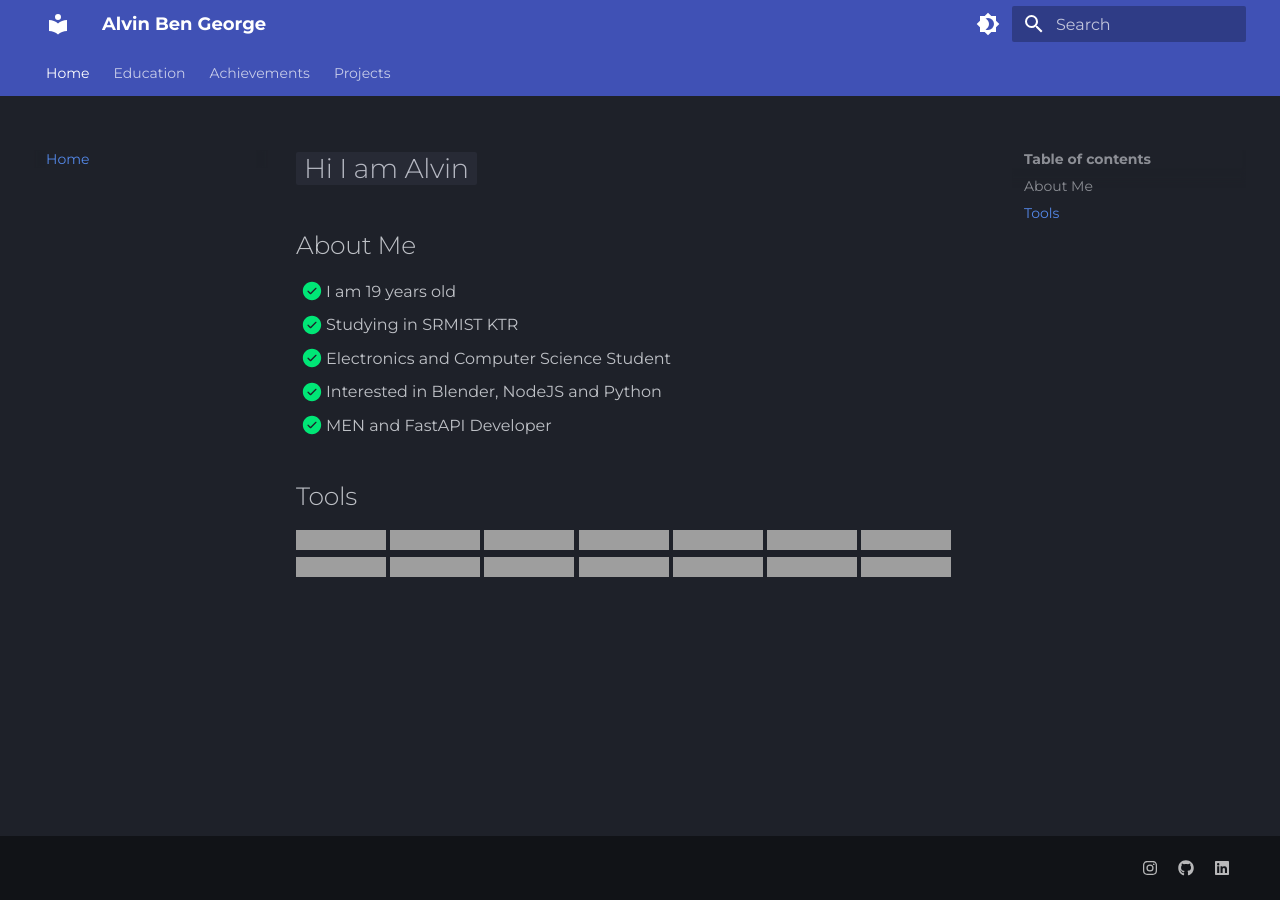
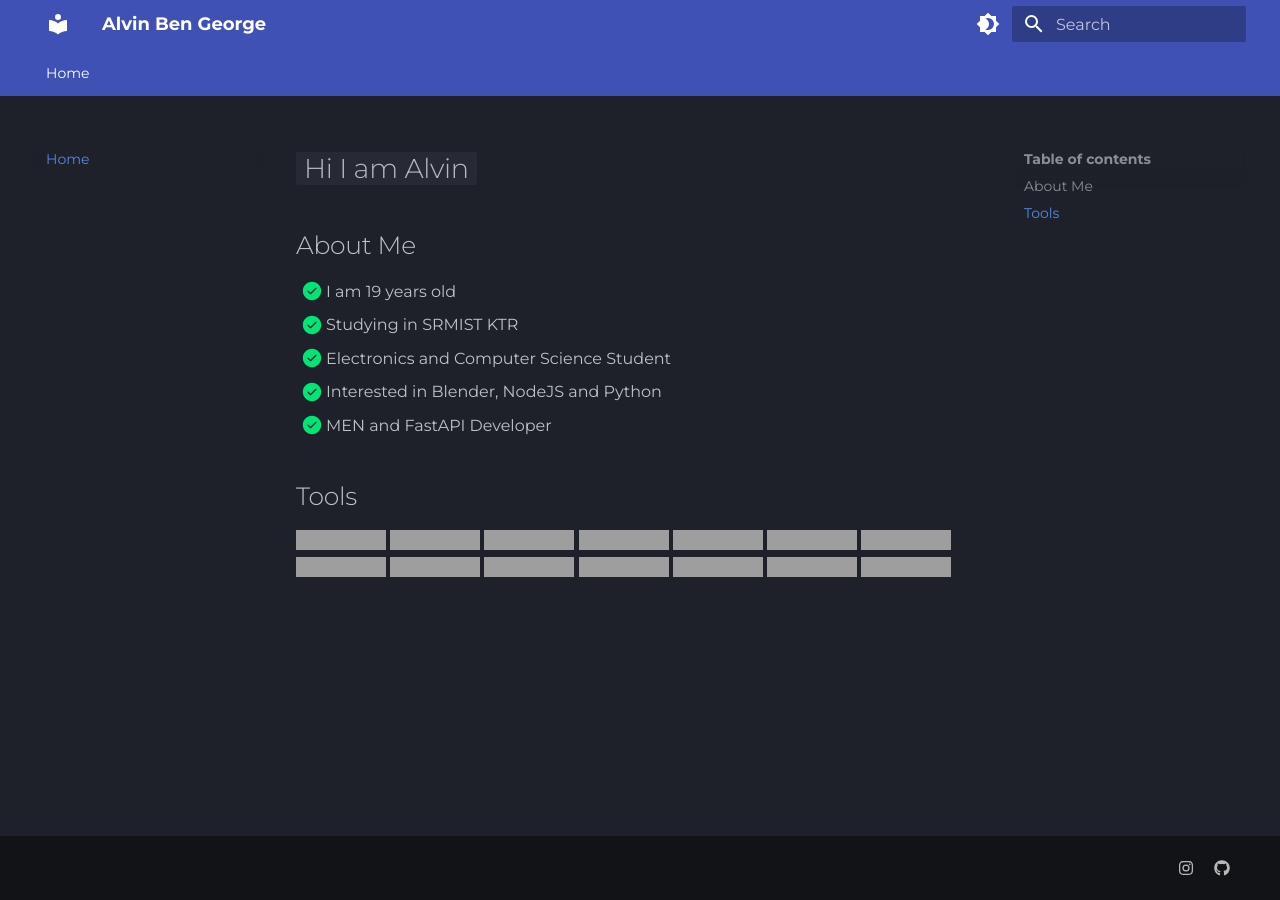
Before and after one commit to Ackerman77i/ackerman77i.github.io, an MkDocs documentation site: the page built from docs/index.md, in a window 1280 px wide. Built offline with MkDocs 1.6.1 and Material for MkDocs 9.7.7, drawn with Linux system fonts in a browser that asks for light colours; grey boxes are pictures that could not be loaded.

Commit message:
Update mkdocs.yml

```diff
--- a/mkdocs.yml
+++ b/mkdocs.yml
@@ -2,9 +2,6 @@ site_name: "Alvin Ben George"
 site_url: "https://alvinbengeorge.github.io"
 nav:
   - Home: index.md
-  - Education: education.md
-  - Achievements: achievements.md
-  - Projects: projects.md
 
 theme:
   name: material
@@ -33,11 +30,9 @@ extra:
   generator: false
   social:
   - icon: "fontawesome/brands/instagram"
-    link: "https://www.instagram.com/alvinallen333/"
+    link: "https://www.instagram.com/kev.saji/"
   - icon: "fontawesome/brands/github"
-    link: "https://www.github.com/alvinbengeorge"
-  - icon: "fontawesome/brands/linkedin"
-    link: "https://www.linkedin.com/in/alvin-ben-george-427383201/"
+    link: "https://github.com/Ackerman77"
 
 markdown_extensions:
   - admonition
```
